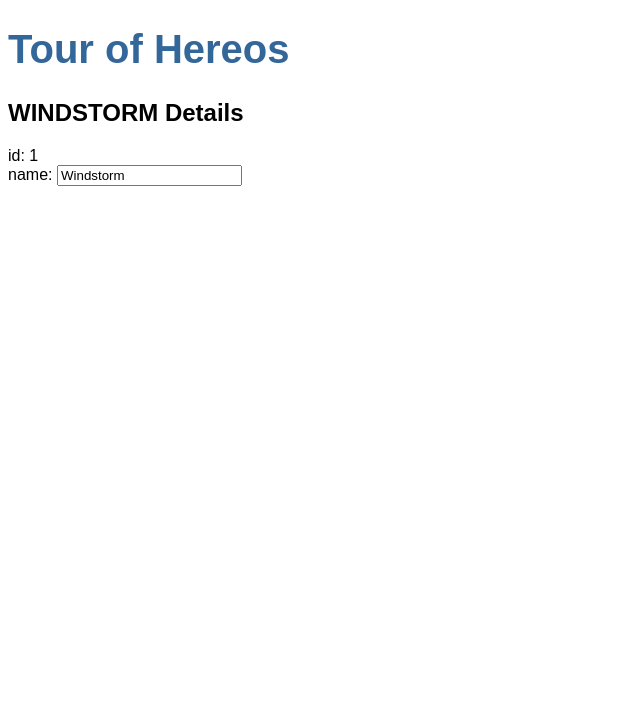
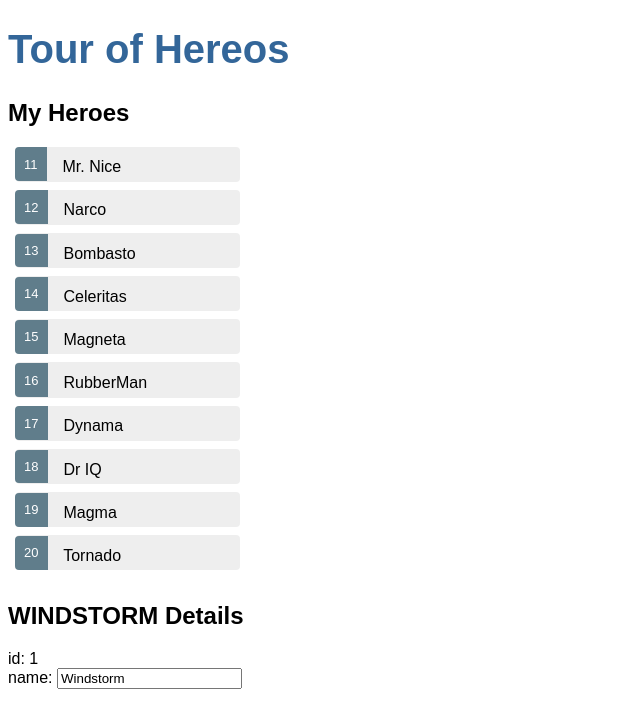
Before and after one commit to tyslas/angular-tour-of-heroes, an Angular app: page / in a window 1280 px wide. Shown: the top 728 px of the page, without its empty margins (0-640 px from the left). Built offline with nearby package versions, Linux system fonts and the light colour scheme.

Commit message:
added list of heroes

```diff
--- a/src/app/heroes/heroes.component.css
+++ b/src/app/heroes/heroes.component.css
@@ -0,0 +1,55 @@
+/* HeroesComponent's private CSS styles */
+
+.selected {
+  background-color: #CFD8DC !important;
+  color: white;
+}
+
+.heroes {
+  margin: 0 0 2em 0;
+  list-style-type: none;
+  padding: 0;
+  width: 15em;
+}
+
+.heroes li {
+  cursor: pointer;
+  position: relative;
+  left: 0;
+  background-color: #EEE;
+  margin: .5em;
+  padding: .3em 0;
+  height: 1.6em;
+  border-radius: 4px;
+}
+
+.heroes li.selected:hover {
+  background-color: #BBD8DC !important;
+  color: white;
+}
+
+.heroes li:hover {
+  color: #607D8B;
+  background-color: #DDD;
+  left: .1em;
+}
+
+.heroes .text {
+  position: relative;
+  top: -3px;
+}
+
+.heroes .badge {
+  display: inline-block;
+  font-size: small;
+  color: white;
+  padding: 0.8em 0.7em 0 0.7em;
+  background-color: #607D8B;
+  line-height: 1em;
+  position: relative;
+  left: -1px;
+  top: -4px;
+  height: 1.8em;
+  margin-right: .8em;
+  border-radius: 4px 0 0 4px;
+}
--- a/src/app/heroes/heroes.component.html
+++ b/src/app/heroes/heroes.component.html
@@ -1,3 +1,10 @@
+<h2>My Heroes</h2>
+<ul class="heroes">
+  <li *ngFor="let hero of heroes">
+    <span class="badge">{{hero.id}}</span> {{hero.name}}
+  </li>
+</ul>
+
 <h2>{{ hero.name | uppercase }} Details</h2>
 <div>
   <span>id: </span>{{hero.id}}
--- a/src/app/heroes/heroes.component.ts
+++ b/src/app/heroes/heroes.component.ts
@@ -1,5 +1,10 @@
 import { Component, OnInit } from '@angular/core';
+
+// obj template
 import { Hero } from '../hero';
+
+// mock data
+import { HEROES } from '../mock-heroes';
 
 @Component({
   selector: 'app-heroes',
@@ -7,6 +12,7 @@
   styleUrls: ['./heroes.component.css']
 })
 export class HeroesComponent implements OnInit {
+  heroes = HEROES;
 
   // hero = 'Windstorm';
   hero: Hero = {
--- /dev/null
+++ b/src/app/mock-heroes.ts
@@ -0,0 +1,14 @@
+import { Hero } from './hero';
+
+export const HEROES: Hero[] = [
+    { id: 11, name: 'Mr. Nice' },
+    { id: 12, name: 'Narco' },
+    { id: 13, name: 'Bombasto' },
+    { id: 14, name: 'Celeritas' },
+    { id: 15, name: 'Magneta' },
+    { id: 16, name: 'RubberMan' },
+    { id: 17, name: 'Dynama' },
+    { id: 18, name: 'Dr IQ' },
+    { id: 19, name: 'Magma' },
+    { id: 20, name: 'Tornado' }
+];
```
